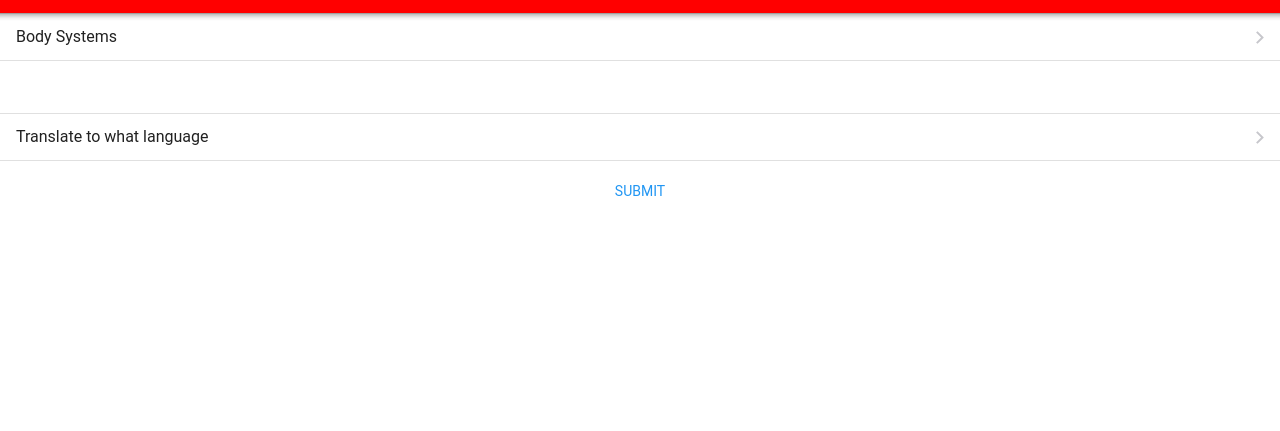
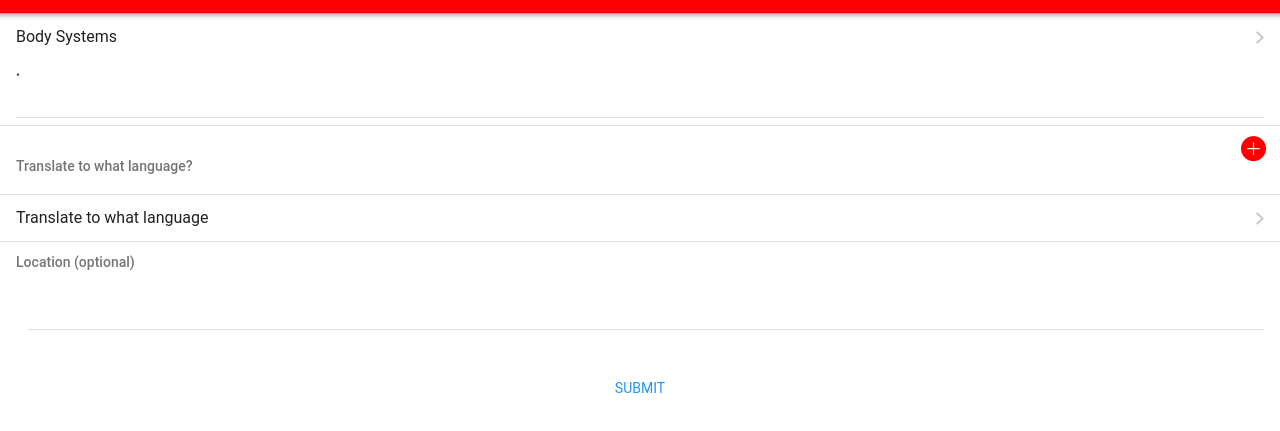
Before and after one commit to dmeeks91/TravelTriage, a plain HTML site: page index.html in a window 1280 px wide. Shown: the part 51-482 px from the top of the page. Drawn offline with nearby package versions, Linux system fonts and the light colour scheme; some packages are replaced by stand-ins of ours; files that its build step writes are made by us from their sources; files whose address does not match are found by name.

Commit message:
Auto stash before merge of "Dev" and "origin/Dev"

```diff
--- a/assets/javascript/dataStorage.js
+++ b/assets/javascript/dataStorage.js
@@ -1,24 +1,32 @@
 var myApp = new Framework7();
 var $$ = Dom7;
-var lang= app.form.convertToData("#language-select");
+
 
 $$("#submit").on("click",function(event){
 
        var storedData = app.form.getFormData('#my-form');
        if(storedData) {
           localStorage.setItem(JSON.stringify("data",storedData));
-          var lang= app.form.convertToData("#language-select");
-          localStorage.setItem("language", lang);
-
        } else {
           alert('Yet there is no stored data for this form. Please try to change any field')
        }
     });
 
-        //     $$('.form-to-json').on('click', function() {
-        //     var formData = myApp.formToJSON('#my-form');
-        //     alert(JSON.stringify(formData));
-        //  });
+    // $$('.delete-storage-data').on('click', function() {
+    //    var storedData = myApp.formDeleteData('myform');
+    //    alert('Form data is deleted')
+    // });
+
+    // $$('.save-storage-data').on('click', function() {
+    //    var storedData = myApp.formStoreData('myform', {
+    //       'name': 'William Smith',
+    //       'email': 'williamsmith@tutorialspoint.com',
+    //       'gender': 'male',
+    //       'switch': ['yes'],
+    //    });
+    //    alert('Form data is replaced, refresh the browser to reflect the changes')
+    // });
+
 
 
     // event.preventDefault();
--- a/index.html
+++ b/index.html
@@ -70,14 +70,21 @@
                     </div>
                   </a>
                 </li>
-                <ul id="symptomdropdown">
-
-                </ul>
-                <!-- Another smart selects or list view elements -->
+                <li class="item-content item-input">
+                  <div class="item-inner">
+                    <div class="item-title item-label" id="item-title">&#8226;</div>
+                    <div class="item-input-wrap">
+                      <input type="text" class="symptoms" name="body-system">
+                      <span class="input-clear-button"></span>
+                    </div>
+                  </div>
+                </li> <div id="add-more"></div>
+                <i class="f7-icons" id="plus">add_round_fill</i>
               </ul>
           </div>
 
-          <div class="list" id="language-select">
+          <div class="block-title" id = "language-title">Translate to what language?</div>
+          <div class=" form-store data list" id="language-select">
             <ul>
               <!-- Smart select item -->
               <li>
@@ -102,7 +109,19 @@
             </ul>
           </div>
 
-          <!-- Scrollable page content-->
+          <div class="block-title">Location (optional)</div>
+          <div class="list inline-labels no-hairlines">
+            <form id="my-location" class="form-store-data list-block">
+                <div class="item-inner">
+                  <div class="item-title item-label" id="item-title"></div>
+                  <div class="item-input-wrap">
+                    <input type="text" class="location" name="location">
+                    <span class="input-clear-button"></span>
+                  </div>
+                </div>
+              </form>
+            </div>
+
           <input type="submit" class="button" value="Submit" id="submit">
 
           </form>
@@ -136,6 +155,7 @@
   <!-- Your custom app scripts -->
   <script src="assets/javascript/api.js"></script>
   <script src="assets/javascript/UserComplaints.js"></script>
+  <script src="assets/javascript/dataStorage.js"></script>
   <script type="text/javascript" src="https://maps.googleapis.com/maps/api/js?key=AIzaSyDLE_qtyY-8jVFKwfvsEvmSoLD_FVPyvRU&libraries=places" async defer></script>
 
 </body>
```
